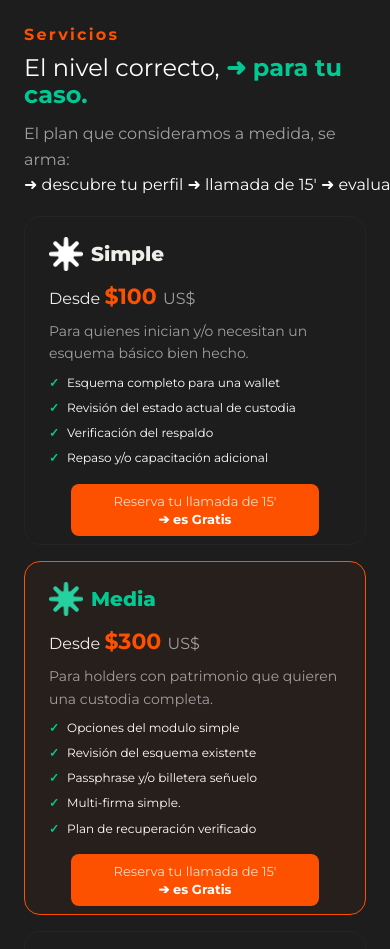
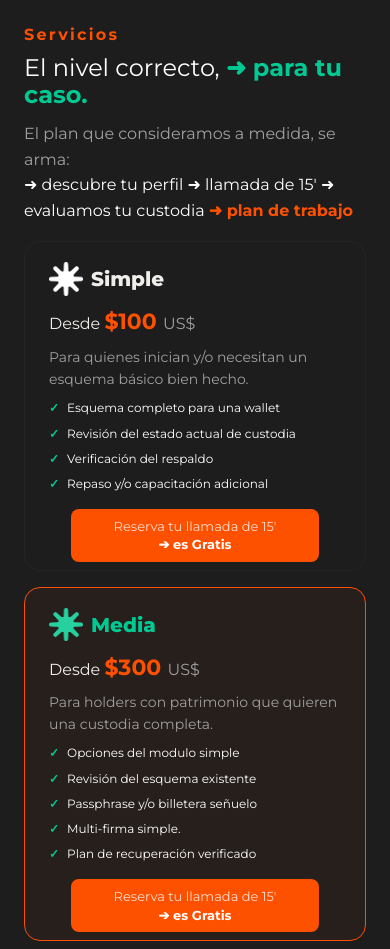
Before and after one commit to TusLlavesTusBTC/tusllavestusbtc.github.io, a plain HTML site: page index.html in a window 390 px wide. Shown: the part 3760-4709 px from the top of the page. Drawn offline with Linux system fonts and the light colour scheme.

Commit message:
Mobile: permitir wrap en leyenda de pasos para que se adapte en 2 filas

```diff
--- a/index.html
+++ b/index.html
@@ -779,7 +779,7 @@
     <div class="container">
       <div class="section-label" style="margin-bottom:6px">Servicios</div>
       <h2 class="section-title" style="font-size:clamp(1.5rem,3.5vw,2.125rem); margin-bottom:12px"><span style="font-weight:400">El nivel correcto, </span><span style="font-weight:600; color:var(--color-accent)">➜ para tu caso.</span></h2>
-      <p class="section-sub" style="margin-bottom:18px; font-size:1rem;">El plan que consideramos a medida, se arma:<br><span style="white-space:nowrap;"><span style="font-weight:400; color:#fff">➜ descubre tu perfil ➜ llamada de 15' ➜ evaluamos tu custodia</span> <span style="font-weight:600; color:var(--color-primary)">➜ plan de trabajo</span></span></p>
+      <p class="section-sub" style="margin-bottom:18px; font-size:1rem;">El plan que consideramos a medida, se arma:<br><span style="font-weight:400; color:#fff">➜ descubre tu perfil ➜ llamada de 15' ➜ evaluamos tu custodia</span> <span style="font-weight:600; color:var(--color-primary)">➜ plan de trabajo</span></p>
       <div class="tiers-grid">
         <div class="tier-card">
           <div class="tipo-header" style="margin-bottom:8px;">
```
